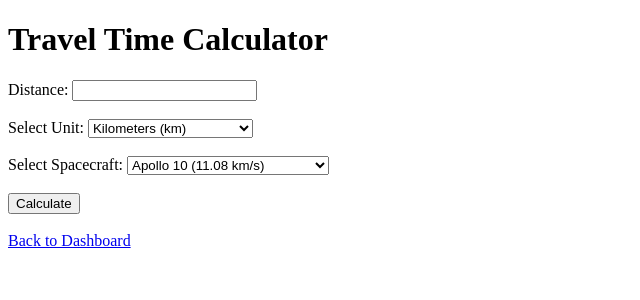
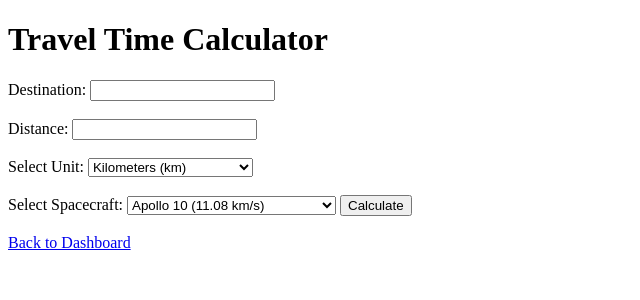
Before and after one commit to bob1022/web_app, a Flask app: page /travel_time in a window 1280 px wide. Shown: the top 300 px of the page, without its empty margins (0-640 px from the left). Run offline with Flask 3, Linux system fonts and the light colour scheme.

Commit message:
Add refinments to Time Trave; Calculator

```diff
--- a/app.py
+++ b/app.py
@@ -8,6 +8,7 @@ def home():
 
 @app.route("/travel_time", methods=["GET", "POST"])
 def travel_time():
+    destination = None
     time = None
     hours = None
     days = None
@@ -16,6 +17,7 @@ def travel_time():
 
     if request.method == "POST":
         try:
+            destination = request.form["destination"]
             speed = float(request.form["speed"])
             distance = float(request.form["distance"].replace(",", ""))
             unit = request.form["unit"]
@@ -42,8 +44,8 @@ def travel_time():
 
     return render_template(
         "travel_time.html",
+        destination=destination,
         time=time,
-        hours=hours,
         days=days,
         years=years,
         error=error
--- a/templates/travel_time.html
+++ b/templates/travel_time.html
@@ -8,6 +8,9 @@
     <h1>Travel Time Calculator</h1>
 
    <form method="post">
+
+    <label for="destination">Destination:</label>
+    <input type="text" name="destination" id="destination"><br><br>
 
     <label for="distance">Distance:</label>
     <input type="text" name="distance" id="distance"><br><br>
@@ -26,8 +29,9 @@
     <option value="15.4">Voyager 2 (15.4 km/s)</option>
     <option value="16.26">New Horizons (16.26 km/s)</option>
     <option value="192">Parker Solar Probe (192 km/s)</option>
+    <option value="29979">10% Light Speed (29,979 km/s)</option>
     <option value="0.6">JWST (0.6 km/s)</option>
-    </select><br><br>
+</select>
 
     <button type="submit">Calculate</button>
 
@@ -38,7 +42,8 @@
     {% endif %}
 
     {% if time %}
-    <h2>Travel Time:</h2>
+    <h2>Travel Time to:</h2>
+    <p style="font-size: 32px; font-weight: bold;">{{ destination }}</p>
     <p>Days: {{ days }}</p>
     <p>Years: {{ years }}</p>
 {% endif %}
```
Lines whose indentation alone changed are shown as unchanged.
